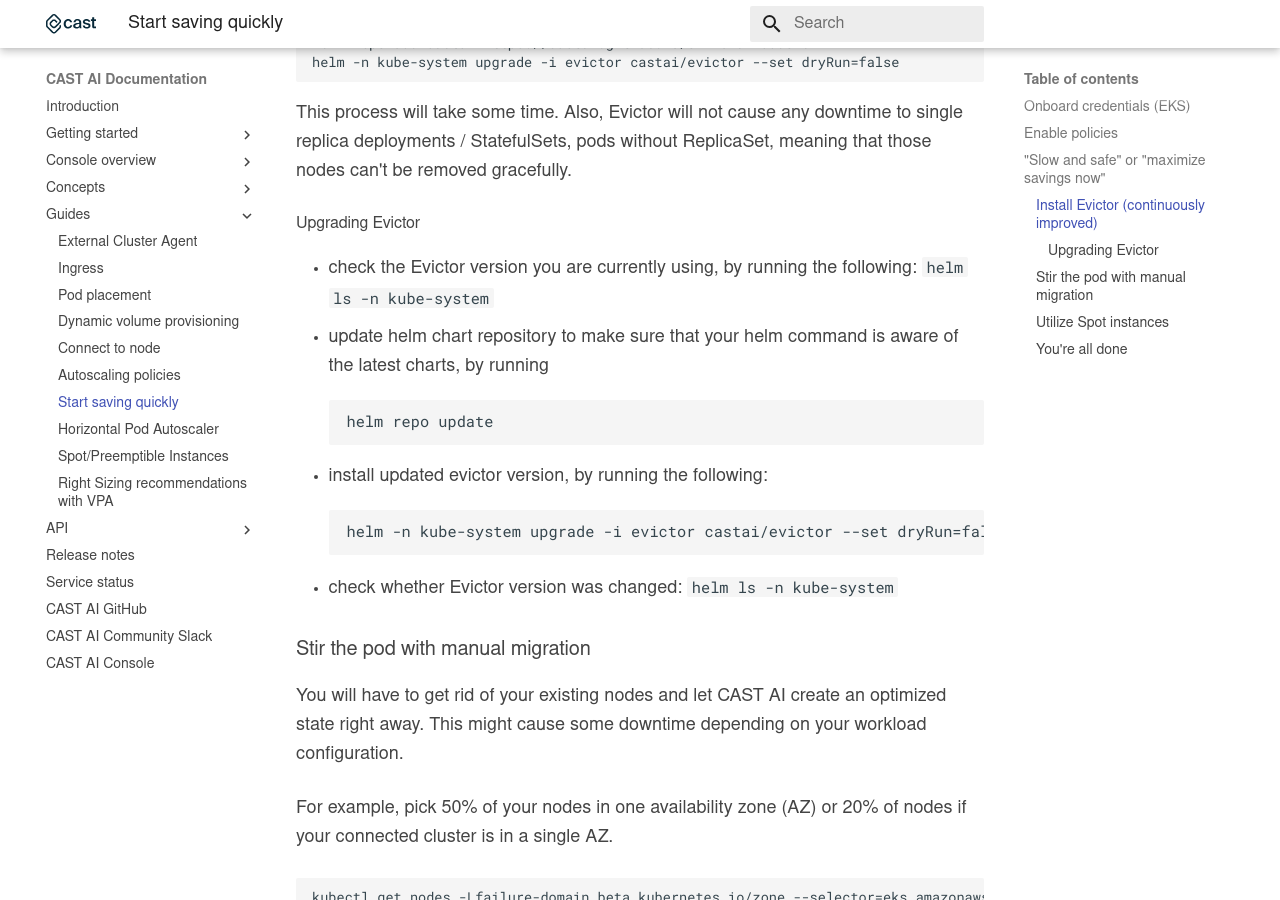
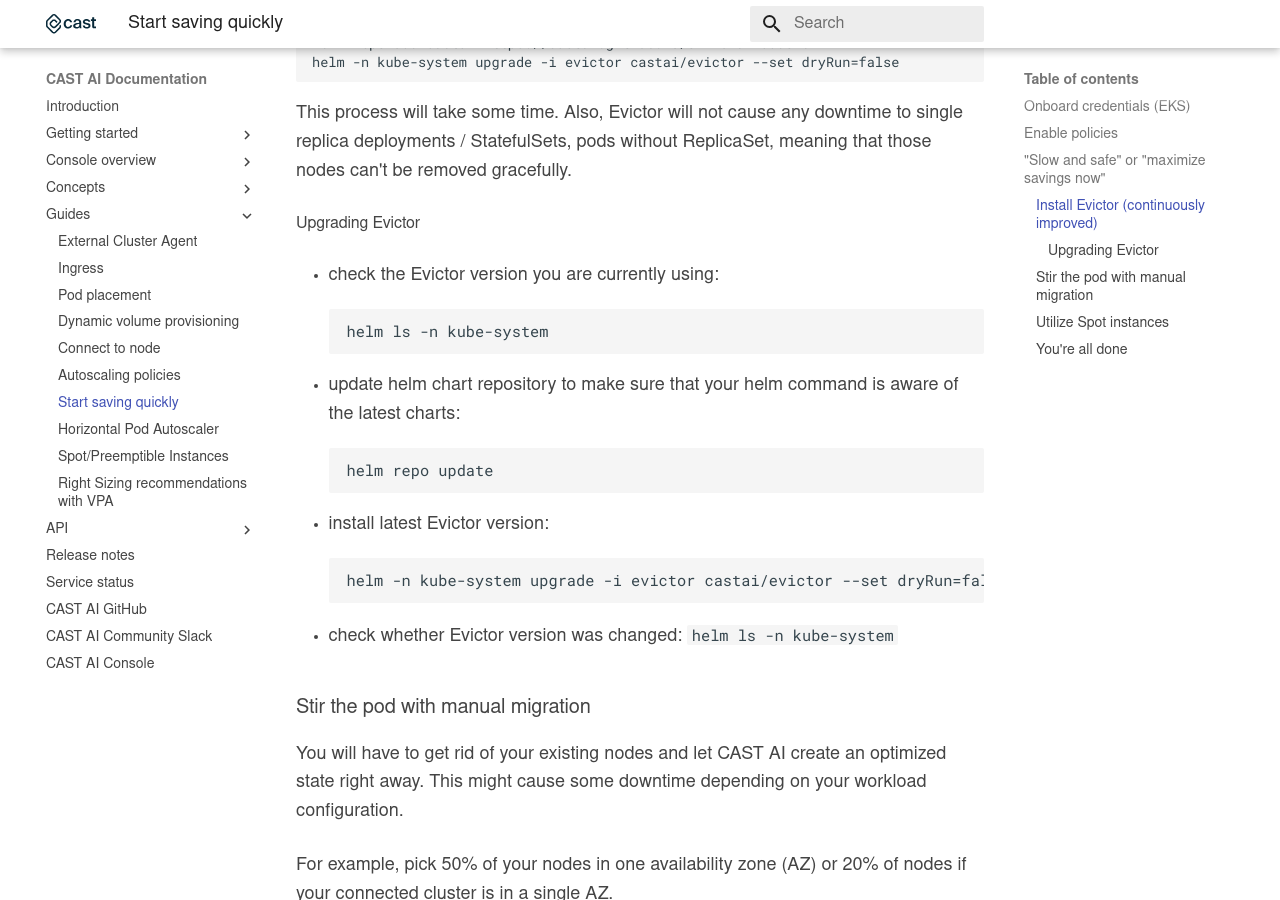
Before and after one commit to castai/docs, an MkDocs documentation site: the page built from docs/guides/start-saving-quickly.md, in a window 1280 px wide and 900 px high, scrolled down 1854 px. Built offline with MkDocs 1.6.1 and Material for MkDocs 9.7.7, drawn with Linux system fonts in a browser that asks for light colours; some web fonts are replaced.

Commit message:
update docs

````diff
--- a/docs/guides/start-saving-quickly.md
+++ b/docs/guides/start-saving-quickly.md
@@ -47,17 +47,23 @@
 
 #### Upgrading Evictor
 
-- check the Evictor version you are currently using, by running the following: `helm ls -n kube-system`
-- update helm chart repository to make sure that your helm command is aware of the latest charts, by running
+- check the Evictor version you are currently using:
+  ```
+  helm ls -n kube-system
+  ```
+
+- update helm chart repository to make sure that your helm command is aware of the latest charts:
   ```
   helm repo update
   ```
-- install updated evictor version, by running the following:
+
+- install latest Evictor version:
   ```
   helm -n kube-system upgrade -i evictor castai/evictor --set dryRun=false
   ```
-- check whether Evictor version was changed: `helm ls -n kube-system`
 
+- check whether Evictor version was changed:
+  ```helm ls -n kube-system```
 
 ### Stir the pod with manual migration
 
@@ -126,8 +132,8 @@
 
 ### You're all done
 
-* Share the Available savings window screenshot with your CFO/manager - there's nothing left to save.
+- Share the Available savings window screenshot with your CFO/manager - there's nothing left to save.
 
-* Reduce the Headroom policy to a smaller number that fits your smooth organic growth better.
+- Reduce the Headroom policy to a smaller number that fits your smooth organic growth better.
 
-* Install Evictor, if you haven't already done that.
+- Install Evictor, if you haven't already done that.
````
